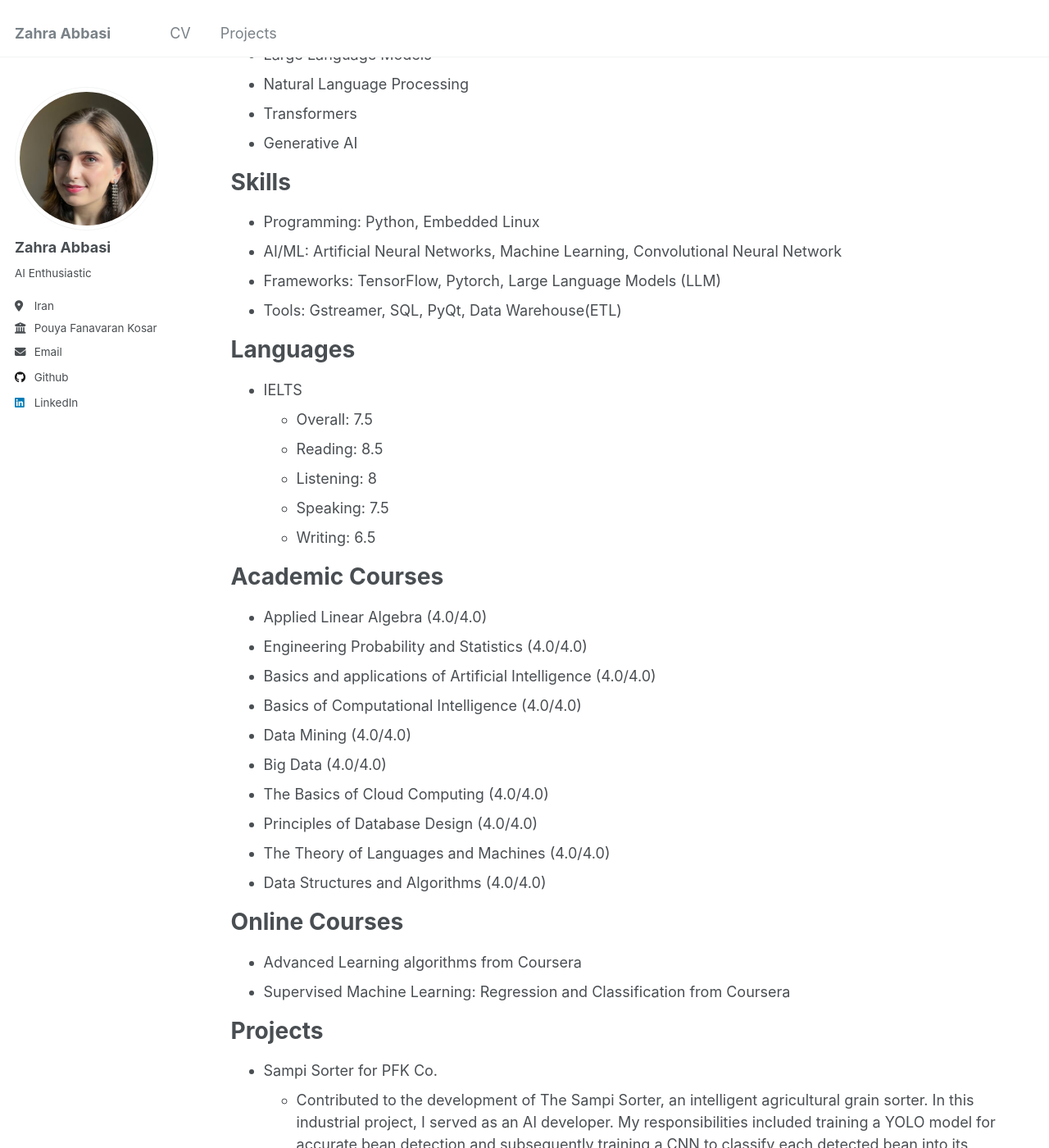
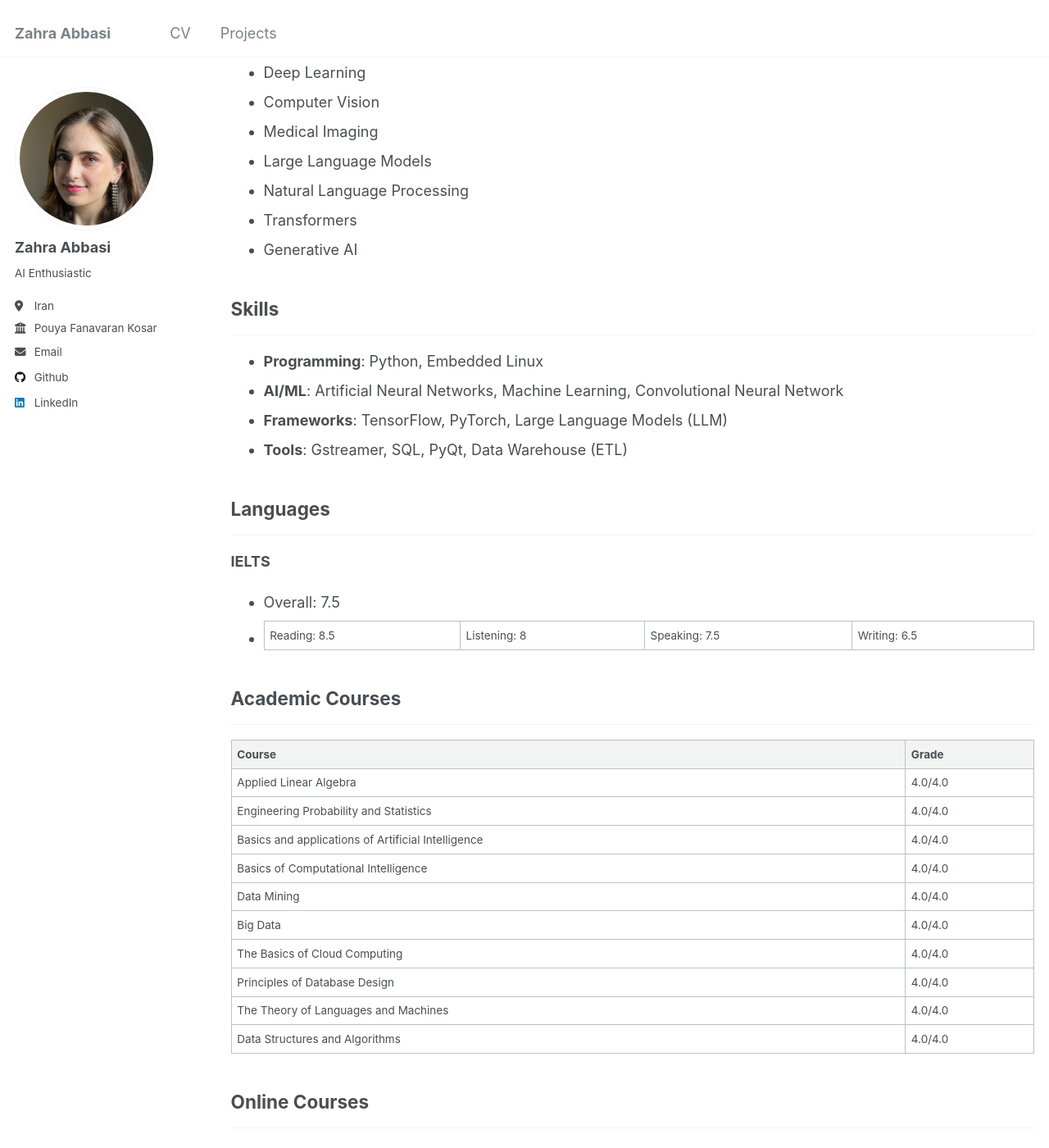
Before and after one commit to zahra-abbasi-vault/zahra-abbasi-vault.github.io, a Jekyll site: the page built from _pages/cv.md, in a window 1280 px wide and 1400 px high, scrolled down 881 px. Shown: the whole window at 82% size. Built offline with Jekyll 4.4.1, drawn with Linux system fonts in a browser that asks for light colours; some of the changed text lies outside the part shown.

Commit message:
Update cv.md

```diff
--- a/_pages/cv.md
+++ b/_pages/cv.md
@@ -9,79 +8,88 @@ redirect_from:
 
 {% include base_path %}
 
-Education
-======
-* B.Sc. in Computer Engineering, Alzahra University, Sep 2019 - Aug 2023
-  * Overall GPA: 3.89
-  * Last Four Semesters GPA: 4.0
-  * Second highest GPA among Computer Engineering students entering 2019
+<h1 style="font-size: 2.5em; color: #333; border-bottom: 2px solid #333; padding-bottom: 10px;">Zahra Abbasi</h1>
 
-Work Experience
-======
-* Jul 2023 - Present: Machine Learning Engineer
-  * Pooya Fanavaran Kosar (Tehran)
-  * Duties included:
-    * Python Developer
-    * Developed and optimized computer vision solutions for real-world applications
-    * Proficient in training deep learning models for various computer vision tasks
-    * Experience in working with NVIDIA's recent frameworks
-    * Developed and deployed a real-time object detection system
+## Education
+---
 
-Research Interests
-======
-* Artificial Intelligence
-* Machine Learning
-* Deep Learning
-* Computer Vision
-* Medical Imaging
-* Large Language Models
-* Natural Language Processing
-* Transformers
-* Generative AI
+**B.Sc. in Computer Engineering**, Alzahra University, *Sep 2019 - Aug 2023*
+- Overall GPA: 3.89
+- Last Four Semesters GPA: 4.0
+- Second highest GPA among Computer Engineering students entering 2019
 
-Skills
-======
-* Programming: Python, Embedded Linux
-* AI/ML: Artificial Neural Networks, Machine Learning, Convolutional Neural Network
-* Frameworks: TensorFlow, Pytorch, Large Language Models (LLM)
-* Tools: Gstreamer, SQL, PyQt, Data Warehouse(ETL)
+## Work Experience
+---
 
-Languages
-======
-* IELTS
-  * Overall: 7.5
-  * Reading: 8.5
-  * Listening: 8
-  * Speaking: 7.5
-  * Writing: 6.5
+**Machine Learning Engineer**, Pooya Fanavaran Kosar (Tehran), *Jul 2023 - Present*
+- Python Developer
+- Developed and optimized computer vision solutions for real-world applications
+- Proficient in training deep learning models for various computer vision tasks
+- Experience in working with NVIDIA's recent frameworks
+- Developed and deployed a real-time object detection system
 
-Academic Courses
-======
-* Applied Linear Algebra (4.0/4.0)
-* Engineering Probability and Statistics (4.0/4.0)
-* Basics and applications of Artificial Intelligence (4.0/4.0)
-* Basics of Computational Intelligence (4.0/4.0)
-* Data Mining (4.0/4.0)
-* Big Data (4.0/4.0)
-* The Basics of Cloud Computing (4.0/4.0)
-* Principles of Database Design (4.0/4.0)
-* The Theory of Languages and Machines (4.0/4.0)
-* Data Structures and Algorithms (4.0/4.0)
+## Research Interests
+---
 
-Online Courses
-======
-* Advanced Learning algorithms from Coursera
-* Supervised Machine Learning: Regression and Classification from Coursera
+- Artificial Intelligence
+- Machine Learning
+- Deep Learning
+- Computer Vision
+- Medical Imaging
+- Large Language Models
+- Natural Language Processing
+- Transformers
+- Generative AI
 
-Projects
-======
-* Sampi Sorter for PFK Co.
-  * Contributed to the development of The Sampi Sorter, an intelligent agricultural grain sorter. In this industrial project, I served as an AI developer. My responsibilities included training a YOLO model for accurate bean detection and subsequently training a CNN to classify each detected bean into its respective category. This project presented challenging tasks in both detection and classification, ultimately improving efficiency in the sorting process.
-  * Project Link: https://www.sorter.ir/en/
+## Skills
+---
 
-* Smart Pedestrian Crosswalk for PFK Co.
-  * Engineered a comprehensive safety system utilizing Deep Stream for precise pedestrian detection on crosswalks and radar technology to identify approaching vehicles. Implemented on Jetson Orin Nano, this system is designed to enhance road safety by issuing timely warnings to both pedestrians and drivers, ensuring a proactive approach to preventing potential accidents at crosswalks.
+- **Programming**: Python, Embedded Linux
+- **AI/ML**: Artificial Neural Networks, Machine Learning, Convolutional Neural Network
+- **Frameworks**: TensorFlow, PyTorch, Large Language Models (LLM)
+- **Tools**: Gstreamer, SQL, PyQt, Data Warehouse (ETL)
 
-* Karabin Embedded Camera for PFK Co
-  * The Karabin Embedded LPR Camera is a comprehensive all-in-one system, featuring color and infrared cameras, image processing, control and power electronic units, and a specialized lighting module for ANPR. In this project, I played a role in enhancing its capabilities by integrating a vehicle-type classification module. This addition expanded the functionality of the system, providing advanced features for efficient vehicle monitoring and categorization.
-  * Project Link: https://www.cam2vision.com
+## Languages
+---
+
+**IELTS**
+- Overall: 7.5
+- Reading: 8.5 | Listening: 8 | Speaking: 7.5 | Writing: 6.5
+
+## Academic Courses
+---
+
+| Course | Grade |
+|--------|-------|
+| Applied Linear Algebra | 4.0/4.0 |
+| Engineering Probability and Statistics | 4.0/4.0 |
+| Basics and applications of Artificial Intelligence | 4.0/4.0 |
+| Basics of Computational Intelligence | 4.0/4.0 |
+| Data Mining | 4.0/4.0 |
+| Big Data | 4.0/4.0 |
+| The Basics of Cloud Computing | 4.0/4.0 |
+| Principles of Database Design | 4.0/4.0 |
+| The Theory of Languages and Machines | 4.0/4.0 |
+| Data Structures and Algorithms | 4.0/4.0 |
+
+## Online Courses
+---
+
+- Advanced Learning algorithms from Coursera
+- Supervised Machine Learning: Regression and Classification from Coursera
+
+## Projects
+---
+
+### Sampi Sorter for PFK Co.
+Contributed to the development of The Sampi Sorter, an intelligent agricultural grain sorter. In this industrial project, I served as an AI developer. My responsibilities included training a YOLO model for accurate bean detection and subsequently training a CNN to classify each detected bean into its respective category. This project presented challenging tasks in both detection and classification, ultimately improving efficiency in the sorting process.
+
+[Project Link](https://www.sorter.ir/en/){:target="_blank"}
+
+### Smart Pedestrian Crosswalk for PFK Co.
+Engineered a comprehensive safety system utilizing Deep Stream for precise pedestrian detection on crosswalks and radar technology to identify approaching vehicles. Implemented on Jetson Orin Nano, this system is designed to enhance road safety by issuing timely warnings to both pedestrians and drivers, ensuring a proactive approach to preventing potential accidents at crosswalks.
+
+### Karabin Embedded Camera for PFK Co
+The Karabin Embedded LPR Camera is a comprehensive all-in-one system, featuring color and infrared cameras, image processing, control and power electronic units, and a specialized lighting module for ANPR. In this project, I played a role in enhancing its capabilities by integrating a vehicle-type classification module. This addition expanded the functionality of the system, providing advanced features for efficient vehicle monitoring and categorization.
+
+[Project Link](https://www.cam2vision.com){:target="_blank"}
```
Also changed, not shown: other parts of _pages/cv.md (+0 -1 lines).
